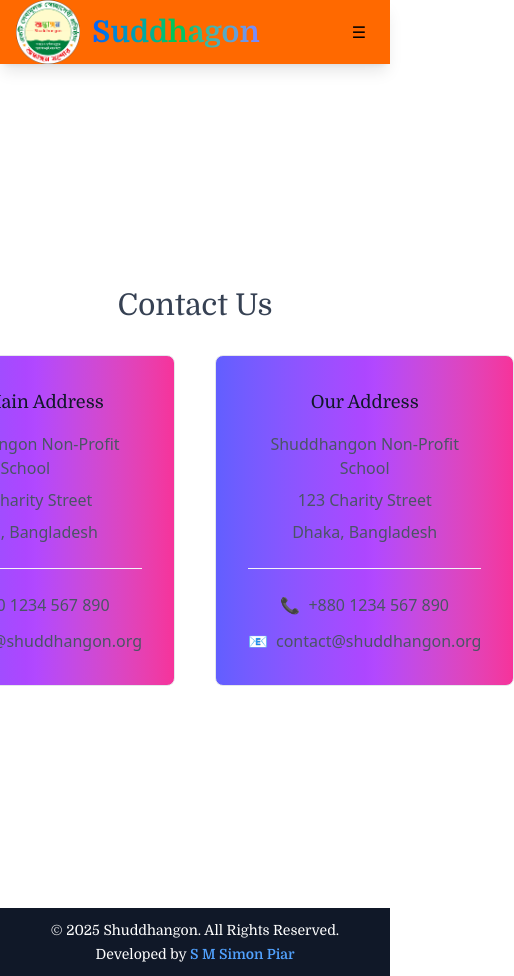
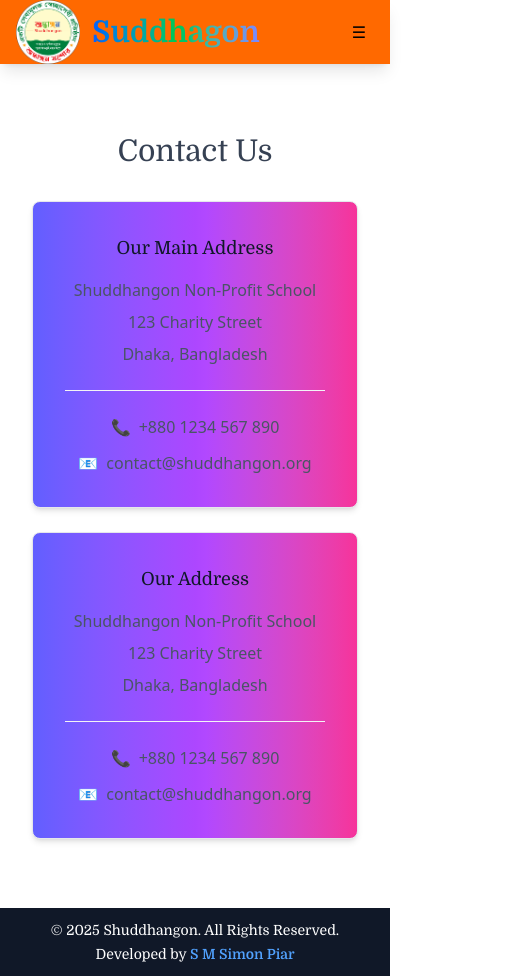
Before and after one commit to simonfornt/Project-tonmay, a React (Vite) app: page /contact in a window 390 px wide. Shown: the whole page, 514 px wide, since content can reach past the window. Built offline with nearby package versions, Linux system fonts and the light colour scheme.

Commit message:
made contact section responsive

```diff
--- a/src/pages/Contact.jsx
+++ b/src/pages/Contact.jsx
@@ -2,20 +2,17 @@ import React from 'react';
 
 function Contact() {
   return (
-    <div className='max-w-7xl mx-auto min-h-screen flex flex-col justify-center items-center px-4 py-16 '>
-      <h2 className='text-3xl font-normal text-gray-700 mb-8 font-domine '>Contact Us</h2>
-      <div className='flex gap-10 items-center justify-center w-full'>
-        <div>
-        <div className='bg-white p-8 rounded-lg w-full max-w-lg text-center border border-gray-200 bg-gradient-to-r from-indigo-500 via-purple-500 to-pink-500'>
+    <div className='max-w-7xl mx-auto min-h-screen flex flex-col justify-center items-center px-4 py-16'>
+      <h2 className='text-3xl font-normal text-gray-700 mb-8 font-domine text-center'>Contact Us</h2>
+      <div className='grid grid-cols-1 md:grid-cols-2 gap-6 w-full px-4'>
+        <div className='bg-white p-8 rounded-lg text-center border border-gray-200 shadow-md bg-gradient-to-r from-indigo-500 via-purple-500 to-pink-500'>
           <h3 className='text-lg font-normal text-gray-900 mb-4 font-domine'>Our Main Address</h3>
           <div className='space-y-2 text-gray-600'>
             <p>Shuddhangon Non-Profit School</p>
             <p>123 Charity Street</p>
             <p>Dhaka, Bangladesh</p>
           </div>
-
           <div className='border-t border-gray-100 my-6'></div>
-
           <div className='space-y-3 text-gray-600'>
             <div className='flex items-center justify-center gap-2'>
               <span>📞</span>
@@ -27,18 +24,14 @@ function Contact() {
             </div>
           </div>
         </div>
-        </div>
-        <div>
-        <div className='bg-white p-8 rounded-lg w-full max-w-lg text-center border border-gray-200 bg-gradient-to-r from-indigo-500 via-purple-500 to-pink-500'>
+        <div className='bg-white p-8 rounded-lg text-center border border-gray-200 shadow-md bg-gradient-to-r from-indigo-500 via-purple-500 to-pink-500'>
           <h3 className='text-lg font-normal text-gray-900 mb-4 font-domine'>Our Address</h3>
           <div className='space-y-2 text-gray-600'>
             <p>Shuddhangon Non-Profit School</p>
             <p>123 Charity Street</p>
             <p>Dhaka, Bangladesh</p>
           </div>
-
           <div className='border-t border-gray-100 my-6'></div>
-
           <div className='space-y-3 text-gray-600'>
             <div className='flex items-center justify-center gap-2'>
               <span>📞</span>
@@ -52,7 +45,6 @@ function Contact() {
         </div>
       </div>
     </div>
-    </div>
   );
 }
 
```
Lines whose indentation alone changed are shown as unchanged.
